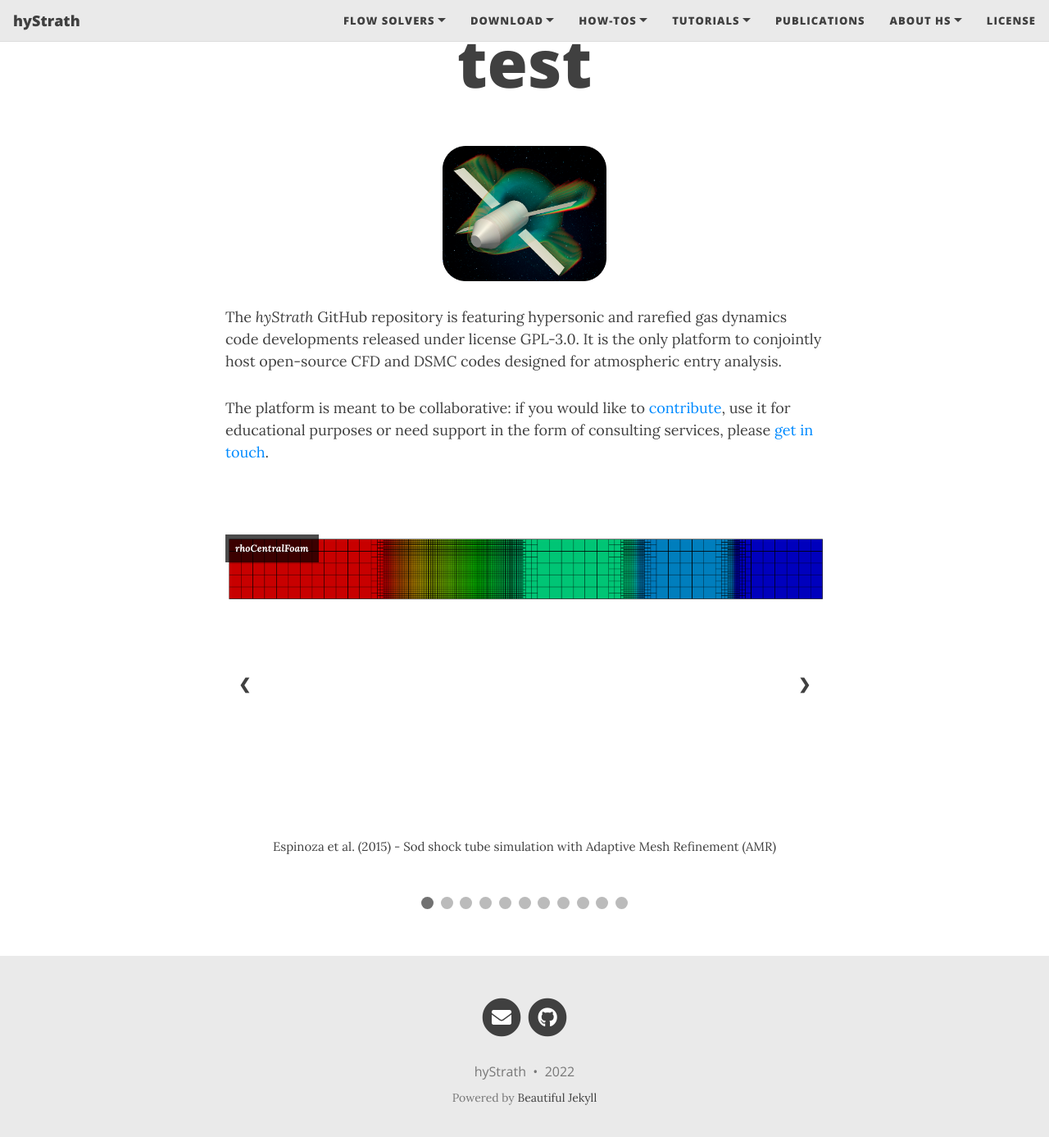
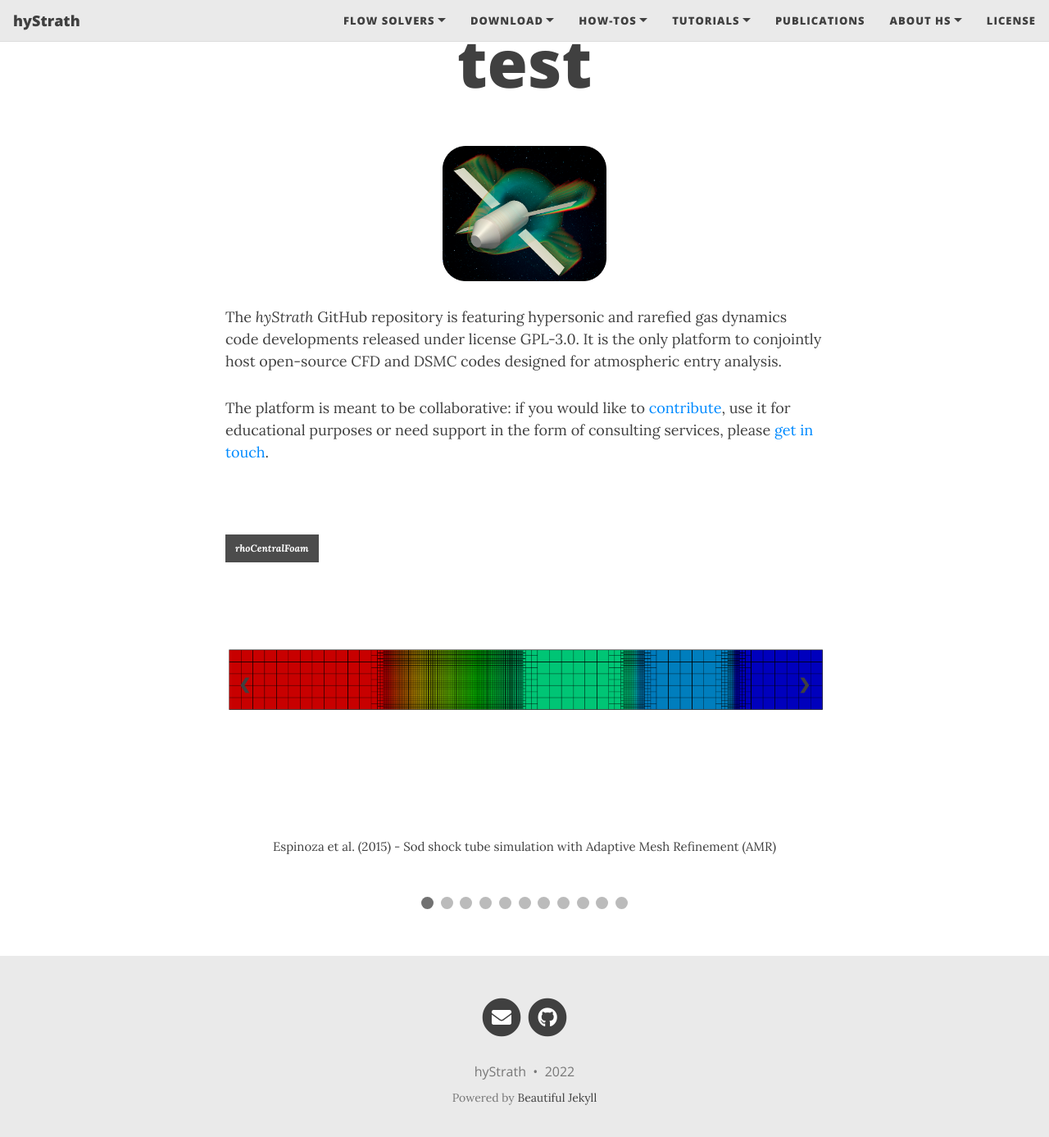
Before and after one commit to hystrath/hystrath.github.io, a Jekyll site: the page built from test2.md, in a window 1280 px wide and 1400 px high, scrolled down 75 px. Shown: the top 1387 px of the window at 82% size. Built offline with Jekyll 4.4.1, drawn with Linux system fonts in a browser that asks for light colours; nearby versions of some CDN libraries.

Commit message:
Editing pages

```diff
--- a/_includes/head.html
+++ b/_includes/head.html
@@ -281,11 +281,13 @@
   <style>
   /* Slideshow container */
   .slideshow-container {
+    display: flex;
     max-width: 1000px;
     height: 350px;
     position: relative;
     margin: auto;
     align-items: center;
+    vertical-align: middle;
   }
 
   /* Hide the images by default */
```
